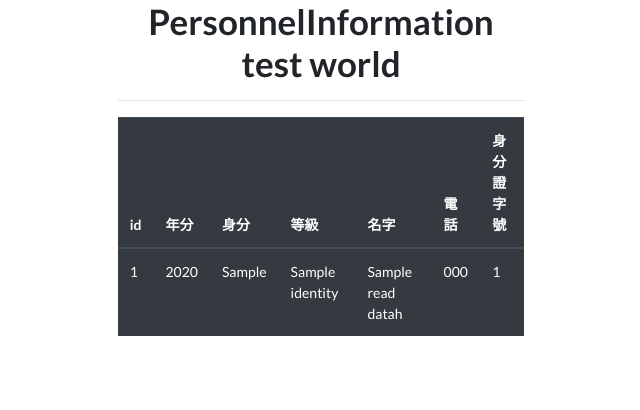
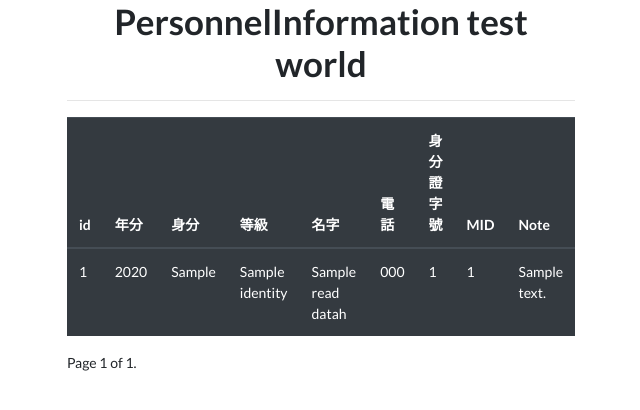
Before and after one commit to thothieon/octopusbe, a Django app: template templates/PersonnelInformation.html in a window 1280 px wide. Shown: the top 410 px of the page, without its empty margins (319-959 px from the left). Run offline with Django 3.2, Linux system fonts and the light colour scheme; the template is opened without the code that fills it: most values are stand-ins (such as "Sample title", 1, 10 or a date in 2020); some libraries are stand-ins or nearby versions.

Commit message:
表格有分頁

```diff
--- a/templates/PersonnelInformation.html
+++ b/templates/PersonnelInformation.html
@@ -30,6 +30,8 @@
                     <th>名字</th>
                     <th>電話</th>
                     <th>身分證字號</th>
+                    <th>MID</th>
+                    <th>Note</th>
                 </thead>
                 <tbody>
                     {% for readDatah in readData %}
@@ -41,10 +43,31 @@
                         <td>{{ readDatah.chineseName }}</td>
                         <td>{{ readDatah.mobilePhone }}</td>
                         <td>{{ readDatah.idNumber }}</td>
+                        <td>{{ readDatah.mid }}</td>
+                        <td>{{ readDatah.note }}</td>
                     </tr>
                     {% endfor %}
                 </tbody>
             </table>
+
+            <div class="pagination">
+                <span class="step-links">
+                    {% if readData.has_previous %}
+                    <a href="?page=1">&laquo; first</a> &nbsp;
+                    <a href="?page={{ readData.previous_page_number }}">previous</a> &nbsp;
+                    {% endif %}
+
+                    <span class="current">
+                        Page {{ readData.number }} of {{ readData.paginator.num_pages }}.
+                    </span>
+
+                    {% if readData.has_next %}
+                    &nbsp;
+                    <a href="?page={{ readData.next_page_number }}">next</a> &nbsp;
+                    <a href="?page={{ readData.paginator.num_pages }}">last &raquo;</a>
+                    {% endif %}
+                </span>
+            </div>
         </div>
         <div class="col"></div>
     </div>
```
Also changed, not shown: homepage/views.py (+9 -3 lines).
